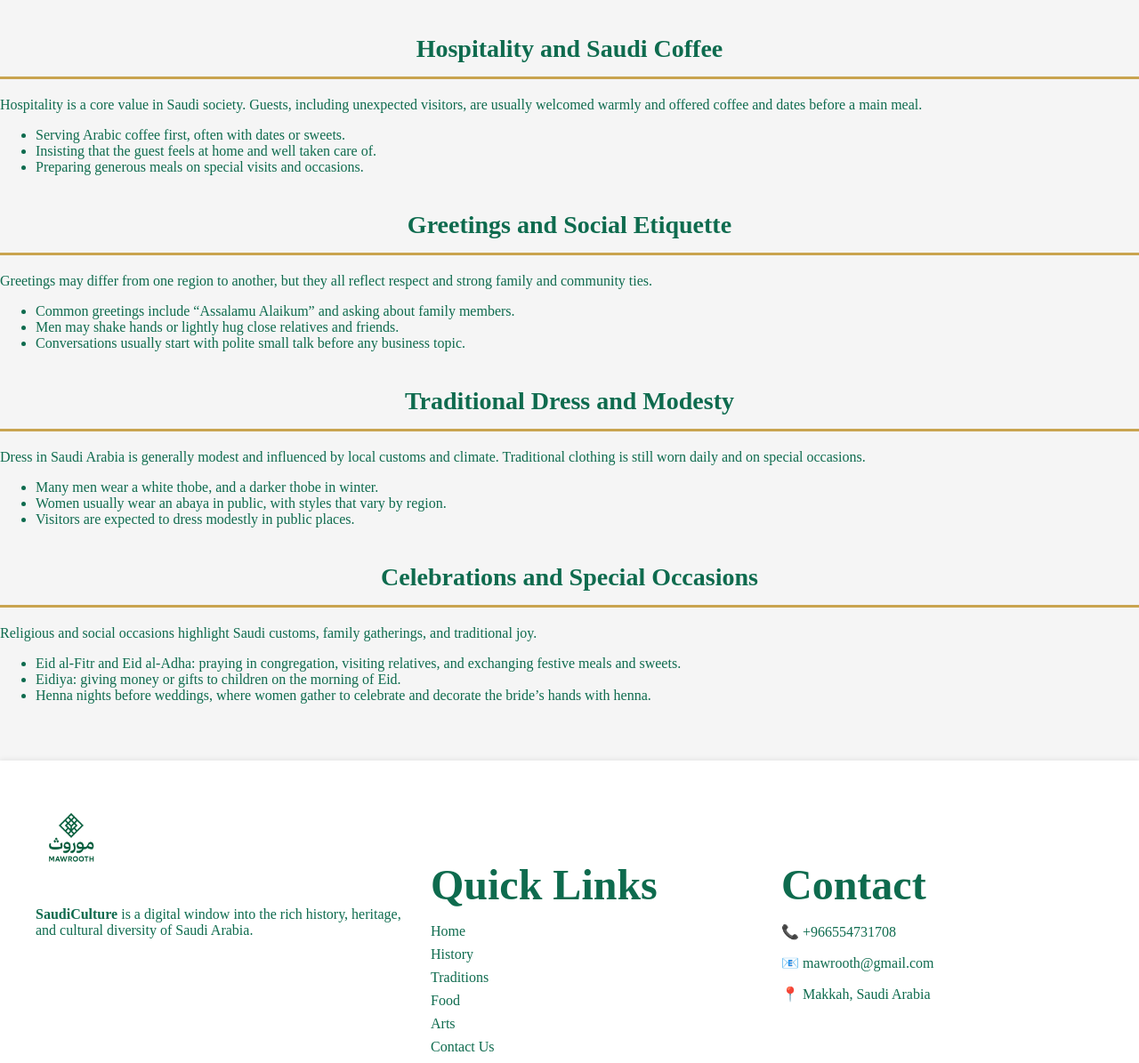
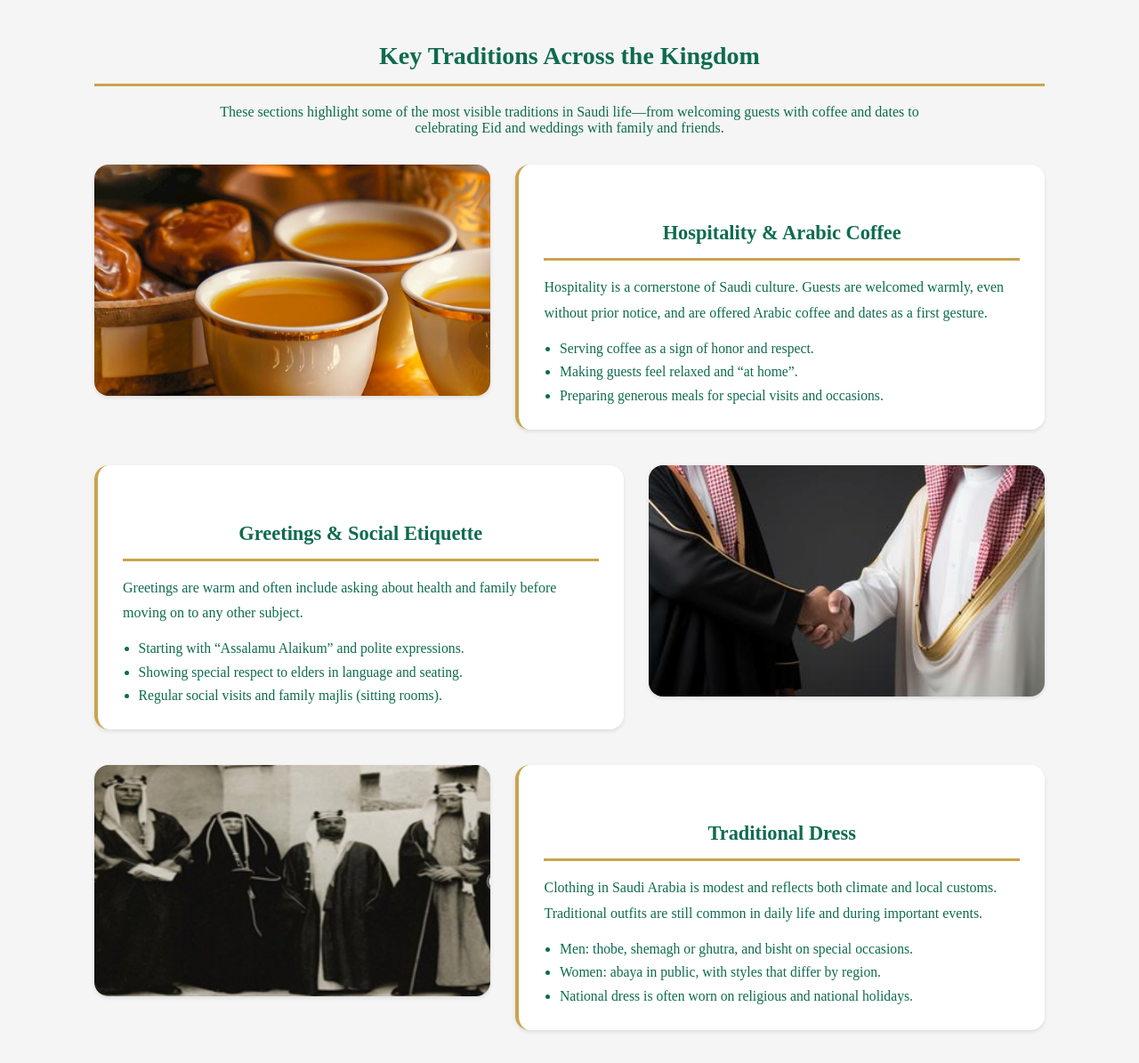
Before and after one commit to Ahmed26205/Saudi-Culture-WebSite-Project, a PHP site: page /traditions.html in a window 1280 px wide. Shown: the part 801-1996 px from the top of the page at 89% size. Run offline with PHP 8.4, Linux system fonts and the light colour scheme; some libraries are stand-ins or nearby versions.

Commit message:
update (uncomplete)

```diff
--- a/CSS/styles.css
+++ b/CSS/styles.css
@@ -1044,3 +1044,107 @@ h2 {
     border: 2px solid var(--color-accent);
     border-radius: 8px;
 }
+
+/* ===========================
+   Traditions page layout
+   =========================== */
+
+.traditions-container {
+    max-width: 1100px;
+    margin: 3rem auto 4rem;
+    padding: 0 var(--container-padding);
+}
+
+.traditions-tagline {
+    font-size: 0.95rem;
+    letter-spacing: 0.08em;
+    text-transform: uppercase;
+    color: var(--saudi-gold);
+    margin-bottom: 0.5rem;
+}
+
+.traditions-grid {
+    display: flex;
+    flex-direction: column;
+    gap: 2.5rem;
+    margin-top: 2rem;
+}
+
+.traditions-item {
+    display: flex;
+    gap: 1.75rem;
+    align-items: stretch;
+}
+
+.traditions-item:nth-child(even) {
+    flex-direction: row-reverse;
+}
+
+.traditions-image {
+    flex: 1;
+}
+
+.traditions-image img {
+    width: 100%;
+    height: 100%;
+    max-height: 260px;
+    object-fit: cover;
+    border-radius: var(--border-radius-lg);
+    box-shadow: var(--shadow-sm);
+}
+
+.traditions-text {
+    flex: 1.2;
+    background: #ffffff;
+    border-radius: var(--border-radius-lg);
+    padding: 1.5rem 1.75rem;
+    box-shadow: var(--shadow-sm);
+    border-inline-start: 4px solid var(--saudi-gold);
+}
+
+.traditions-text h2 {
+    margin-bottom: 0.5rem;
+    font-size: 1.4rem;
+    color: var(--color-accent);
+}
+
+.traditions-text p {
+    line-height: 1.8;
+    margin-bottom: 0.75rem;
+}
+
+.traditions-text ul {
+    margin: 0.25rem 0 0;
+    padding-left: 1.1rem;
+    line-height: 1.7;
+    font-size: 0.98rem;
+}
+
+/* RTL Fix */
+html[dir="rtl"] .traditions-text ul {
+    padding-left: 0;
+    padding-right: 1.1rem;
+}
+
+html[dir="rtl"] .traditions-item {
+    flex-direction: row-reverse;
+}
+
+html[dir="rtl"] .traditions-item:nth-child(even) {
+    flex-direction: row;
+}
+
+@media (max-width: 768px) {
+    .traditions-item,
+    .traditions-item:nth-child(even),
+    html[dir="rtl"] .traditions-item,
+    html[dir="rtl"] .traditions-item:nth-child(even) {
+        flex-direction: column;
+    }
+
+html[dir="rtl"] body {
+    font-family: 'Tajawal', sans-serif !important;
+    letter-spacing: 0.3px;
+}
+
+}
--- a/traditions.html
+++ b/traditions.html
@@ -74,88 +74,195 @@
                 <!-- Default login/signup buttons -->
                 <button class="login-btn" onclick="window.location.href='login.html'">Login</button>
                 <button class="signup-btn" onclick="window.location.href='signup.html'">Sign Up</button>
-                <button class="lang-btn" onclick="window.location.href='history_ar.html'">AR</button>
+                <button class="lang-btn" onclick="window.location.href='traditions_ar.html'">AR</button>
+
+
             </div>
         </nav>
     </header>
 
   <main>
-    <!-- Page intro -->
+    <!-- Hero section with video -->
     <section class="main-visual-section">
+        <video autoplay muted loop playsinline class="bg-video">
+            <source src="videos/Saudi culture.mp4" type="video/mp4">
+        </video>
+
         <div class="main-visual-content">
-            <h1>Saudi Traditions</h1>
+            <span class="traditions-tagline">Saudi Traditions</span>
+            <h1>Culture in Everyday Life</h1>
             <p>
-                Saudi traditions appear clearly in daily life: in hospitality, greetings,
-                clothing, and celebrations such as Eid and weddings. This page gives a short
-                overview of key social customs in the Kingdom.
+                Saudi culture is built on faith, family and hospitality. Although each region has
+                its own customs and accent, Saudis share values seen in greetings, clothing,
+                celebrations and social life.
             </p>
         </div>
     </section>
 
-    <!-- Hospitality -->
-    <section class="content-section traditions-section">
-        <h2>Hospitality and Saudi Coffee</h2>
+    <!-- Main traditions blocks (text + image) -->
+    <section class="traditions-container">
+        <h2 style="text-align:center;">Key Traditions Across the Kingdom</h2>
+        <p style="text-align:center; max-width:800px; margin:0.5rem auto;">
+            These sections highlight some of the most visible traditions in Saudi life—from welcoming
+            guests with coffee and dates to celebrating Eid and weddings with family and friends.
+        </p>
+
+        <div class="traditions-grid">
+
+            <!-- 1 - Hospitality -->
+            <article class="traditions-item">
+                <div class="traditions-image">
+
+                    <img src="images/saudi_hospitality.jpg" alt="Saudi coffee and dates">
+                </div>
+                <div class="traditions-text">
+                    <h2>Hospitality & Arabic Coffee</h2>
                     <p>
-            Hospitality is a core value in Saudi society. Guests, including unexpected visitors,
-            are usually welcomed warmly and offered coffee and dates before a main meal.
+                        Hospitality is a cornerstone of Saudi culture. Guests are welcomed warmly,
+                        even without prior notice, and are offered Arabic coffee and dates as a first gesture.
                     </p>
                     <ul>
-            <li>Serving Arabic coffee first, often with dates or sweets.</li>
-            <li>Insisting that the guest feels at home and well taken care of.</li>
-            <li>Preparing generous meals on special visits and occasions.</li>
+                        <li>Serving coffee as a sign of honor and respect.</li>
+                        <li>Making guests feel relaxed and “at home”.</li>
+                        <li>Preparing generous meals for special visits and occasions.</li>
                     </ul>
+                </div>
+            </article>
+
+            <!-- 2 - Greetings -->
+            <article class="traditions-item">
+                <div class="traditions-image">
+                    <img src="images/saudi_greeting.jpg" alt="Saudi greeting traditions">
+                </div>
+                <div class="traditions-text">
+                    <h2>Greetings & Social Etiquette</h2>
+                    <p>
+                        Greetings are warm and often include asking about health and family
+                        before moving on to any other subject.
+                    </p>
+                    <ul>
+                        <li>Starting with “Assalamu Alaikum” and polite expressions.</li>
+                        <li>Showing special respect to elders in language and seating.</li>
+                        <li>Regular social visits and family majlis (sitting rooms).</li>
+                    </ul>
+                </div>
+            </article>
+
+            <!-- 3 - Clothing -->
+            <article class="traditions-item">
+                <div class="traditions-image">
+                    <img src="images/traditional_clothing.jpg" alt="Traditional Saudi clothing">
+                </div>
+                <div class="traditions-text">
+                    <h2>Traditional Dress</h2>
+                    <p>
+                        Clothing in Saudi Arabia is modest and reflects both climate and local customs.
+                        Traditional outfits are still common in daily life and during important events.
+                    </p>
+                    <ul>
+                        <li>Men: thobe, shemagh or ghutra, and bisht on special occasions.</li>
+                        <li>Women: abaya in public, with styles that differ by region.</li>
+                        <li>National dress is often worn on religious and national holidays.</li>
+                    </ul>
+                </div>
+            </article>
+
+            <!-- 4 - Celebrations -->
+            <article class="traditions-item">
+                <div class="traditions-image">
+                    <img src="images/saudi_celebration.jpg" alt="Saudi family celebration">
+                </div>
+                <div class="traditions-text">
+                    <h2>Celebrations & Family Life</h2>
+                    <p>
+                        Religious holidays and weddings bring families and communities together.
+                        These occasions are full of joy, traditional dishes and sometimes folk performances.
+                    </p>
+                    <ul>
+                        <li>Eid prayers followed by visiting relatives and sharing meals.</li>
+                        <li>Giving “Eidiya” (money or gifts) to children on Eid mornings.</li>
+                        <li>Henna nights before weddings in many regions of the Kingdom.</li>
+                    </ul>
+                </div>
+            </article>
+        </div>
     </section>
 
-    <!-- Greetings and social etiquette -->
-    <section class="content-section traditions-section">
-        <h2>Greetings and Social Etiquette</h2>
+    <!-- Extra general info about Saudi traditions (with optional images) -->
+    <section class="traditions-container" style="margin-top: 3.5rem;">
+        <h2 style="text-align:center;">More About Saudi Traditions</h2>
+        <p style="text-align:center; max-width:850px; margin:0.5rem auto 2rem; line-height:1.8;">
+            Saudi traditions connect the past with the present. They highlight values such as generosity,
+            respect, family unity and cultural pride. Even with rapid development and modernization,
+            many customs remain an important part of daily life.
+        </p>
+
+        <div class="traditions-grid" style="gap: 2rem;">
+
+            <!-- Info 1: Respect for elders (with optional image) -->
+            <article class="traditions-item">
+                <div class="traditions-image">
+                    <!-- غيّر الصورة أو امسح هذا الجزء لو ما تبي صورة -->
+                    <img src="images/respect_elders.jpg" alt="Respect for elders in Saudi culture">
+                </div>
+                <div class="traditions-text">
+                    <h2>Respect for Elders</h2>
                     <p>
-            Greetings may differ from one region to another, but they all reflect respect and
-            strong family and community ties.
+                        Respecting elders is one of the strongest values in Saudi society. It appears in the way
+                        people speak, in seating order and in daily decisions.
                     </p>
                     <ul>
-            <li>Common greetings include “Assalamu Alaikum” and asking about family members.</li>
-            <li>Men may shake hands or lightly hug close relatives and friends.</li>
-            <li>Conversations usually start with polite small talk before any business topic.</li>
+                        <li>Giving elders priority in greetings and seating.</li>
+                        <li>Listening to their advice in family matters.</li>
+                        <li>Using polite and respectful language when addressing them.</li>
                     </ul>
-    </section>
+                </div>
+            </article>
 
-    <!-- Dress and appearance -->
-    <section class="content-section traditions-section">
-        <h2>Traditional Dress and Modesty</h2>
+            <!-- Info 2: Family gatherings (with optional image) -->
+            <article class="traditions-item">
+                <div class="traditions-image">
+                    <img src="images/family_gathering.jpg" alt="Saudi family gathering">
+                </div>
+                <div class="traditions-text">
+                    <h2>Family Gatherings</h2>
                     <p>
-            Dress in Saudi Arabia is generally modest and influenced by local customs and climate.
-            Traditional clothing is still worn daily and on special occasions.
+                        Families meet frequently, especially on weekends and during holidays. These gatherings
+                        strengthen relationships and preserve cultural identity.
                     </p>
                     <ul>
-            <li>Many men wear a white thobe, and a darker thobe in winter.</li>
-            <li>Women usually wear an abaya in public, with styles that vary by region.</li>
-            <li>Visitors are expected to dress modestly in public places.</li>
+                        <li>Regular visits between close and extended family members.</li>
+                        <li>Sharing meals and traditional stories at the family table.</li>
+                        <li>Celebrating achievements and special moments together.</li>
                     </ul>
-    </section>
+                </div>
+            </article>
 
-    <!-- Celebrations and occasions -->
-    <section class="content-section traditions-section">
-        <h2>Celebrations and Special Occasions</h2>
+            <!-- Info 3: Language, Proverbs & Regional Diversity -->
+            <article class="traditions-item">
+                <div class="traditions-image">
+                    <img src="images/saudi_regions.jpg" alt="Different regions of Saudi Arabia">
+                </div>
+                <div class="traditions-text">
+                    <h2>Language, Proverbs & Regional Diversity</h2>
                     <p>
-            Religious and social occasions highlight Saudi customs, family gatherings,
-            and traditional joy.
+                        Saudi Arabia has many local accents and expressions. Proverbs and traditional sayings
+                        carry wisdom, humor and social lessons that are passed between generations.
                     </p>
                     <ul>
-            <li>
-                Eid al-Fitr and Eid al-Adha: praying in congregation, visiting relatives,
-                and exchanging festive meals and sweets.
-            </li>
-            <li>
-                Eidiya: giving money or gifts to children on the morning of Eid.
-            </li>
-            <li>
-                Henna nights before weddings, where women gather to celebrate and decorate
-                the bride’s hands with henna.
-            </li>
+                        <li>Each region has its own accent and expressions.</li>
+                        <li>Proverbs are used to give advice or describe situations in a simple way.</li>
+                        <li>Najd, Hijaz, the South, the East and the North each add a unique flavor to culture.</li>
                     </ul>
+                </div>
+            </article>
+
+        </div>
     </section>
 </main>
+
+
+
 
 
     <!-- Shared footer section -->
```
Also changed, not shown: traditions_ar.html (+370 -0 lines), images/saudi_greeting.jpg (added), images/saudi_hospitality.jpg (added), images/traditional_clothing.jpg (added), 1 other file. Lines whose indentation alone changed are shown as unchanged.
